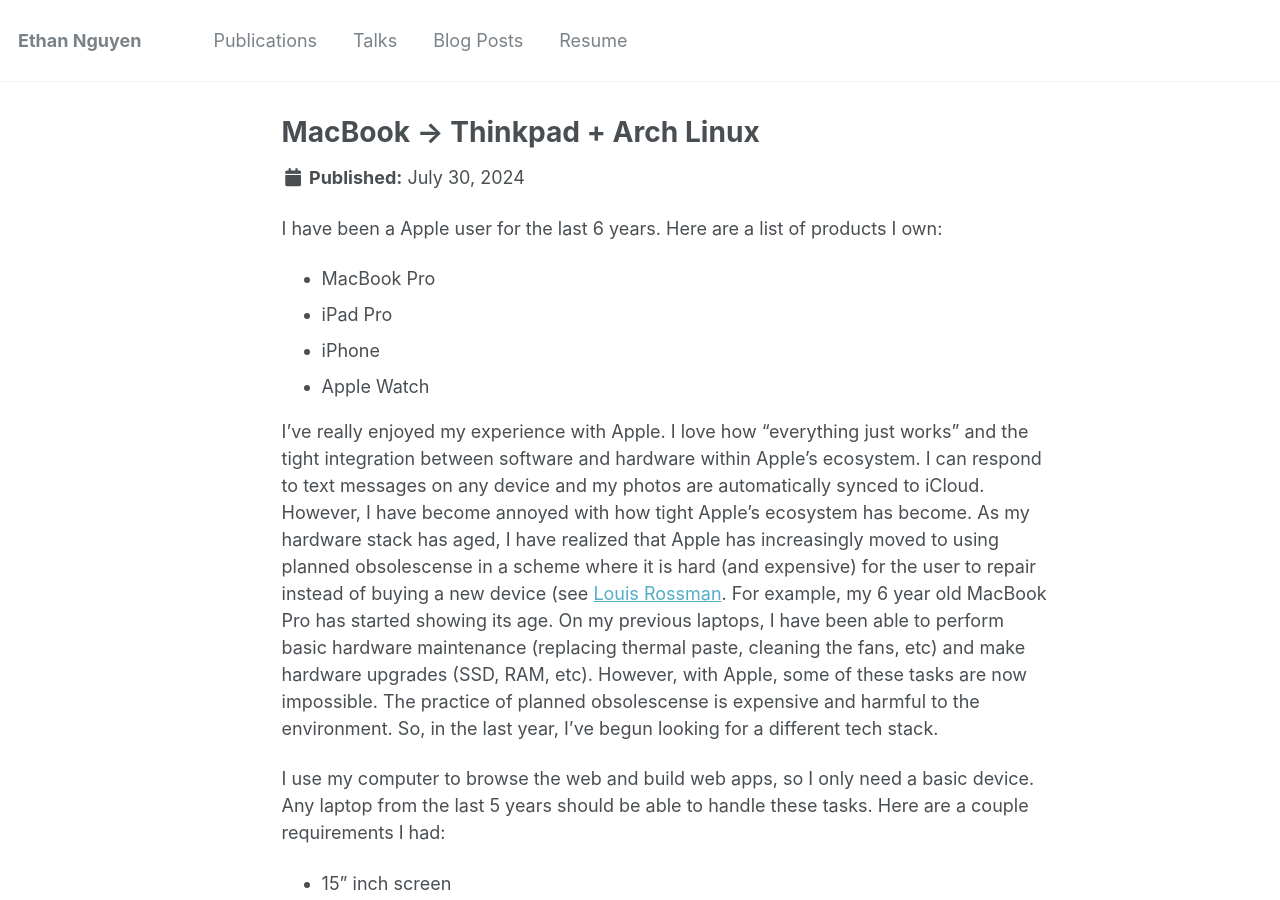
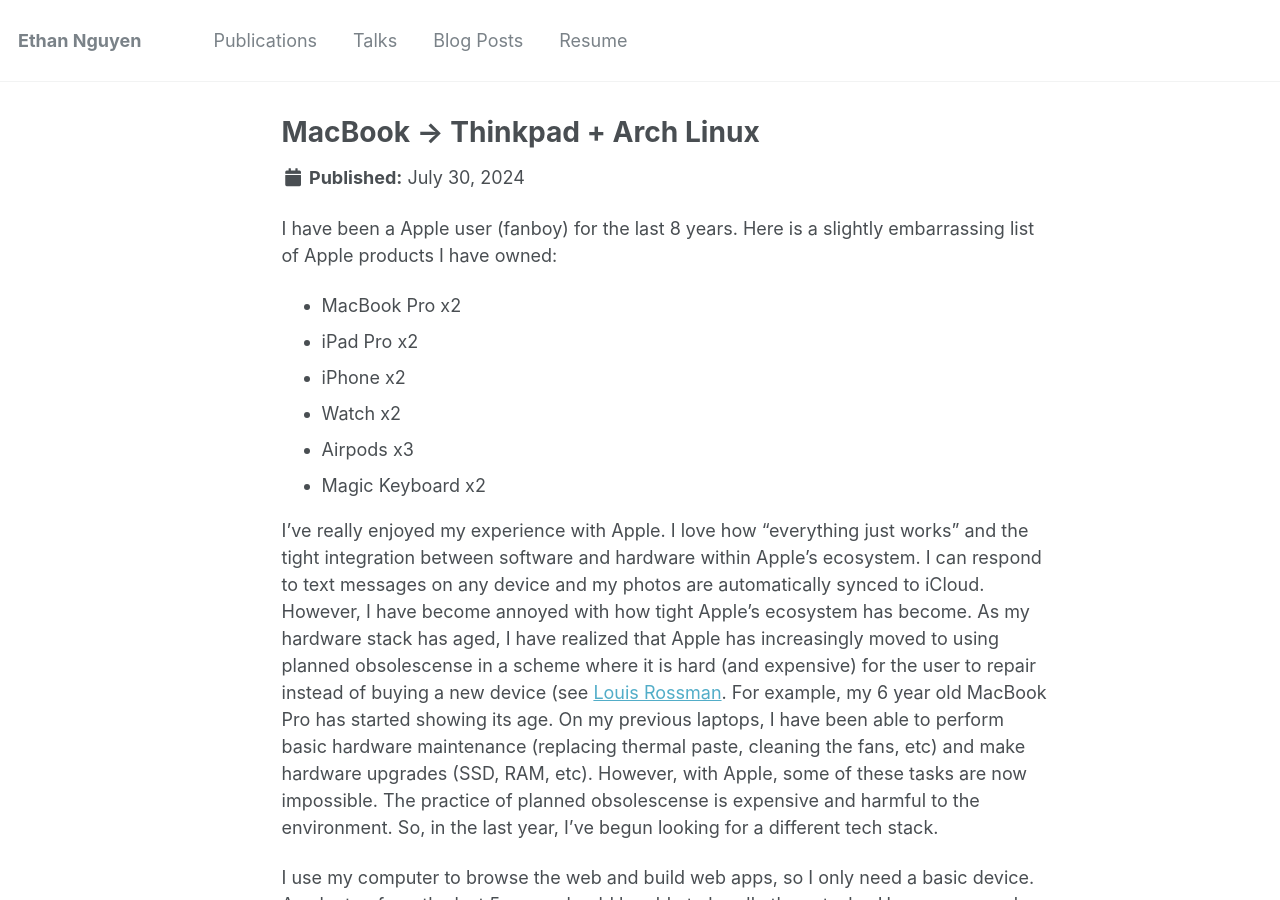
Before and after one commit to EthanHNguyen/ethanhnguyen.github.io, a Jekyll site: the page built from _posts/2024-07-30-arch-linux.md, in a window 1280 px wide and 900 px high. Built offline with Jekyll 4.4.1, drawn with Linux system fonts in a browser that asks for light colours.

Commit message:
update arch post

```diff
--- a/_posts/2024-07-30-arch-linux.md
+++ b/_posts/2024-07-30-arch-linux.md
@@ -4,11 +4,13 @@
 permalink: /posts/2024/07/30/arch-linux/
 tags:
 ---
-I have been a Apple user for the last 6 years. Here are a list of products I own:
-- MacBook Pro
-- iPad Pro
-- iPhone
-- Apple Watch
+I have been a Apple user (fanboy) for the last 8 years. Here is a slightly embarrassing list of Apple products I have owned:
+- MacBook Pro x2
+- iPad Pro x2
+- iPhone x2
+- Watch x2
+- Airpods x3
+- Magic Keyboard x2
 
 I've really enjoyed my experience with Apple. I love how "everything just works" and the tight integration between software and hardware within Apple's ecosystem. I can respond to text messages on any device and my photos are automatically synced to iCloud. However, I have become annoyed with how tight Apple's ecosystem has become. As my hardware stack has aged, I have realized that Apple has increasingly moved to using planned obsolescense in a scheme where it is hard (and expensive) for the user to repair instead of buying a new device (see [Louis Rossman](https://www.youtube.com/watch?v=NVAmnV65_zw). For example, my 6 year old MacBook Pro has started showing its age. On my previous laptops, I have been able to perform basic hardware maintenance (replacing thermal paste, cleaning the fans, etc) and make hardware upgrades (SSD, RAM, etc). However, with Apple, some of these tasks are now impossible. The practice of planned obsolescense is expensive and harmful to the environment. So, in the last year, I've begun looking for a different tech stack.
 
```
